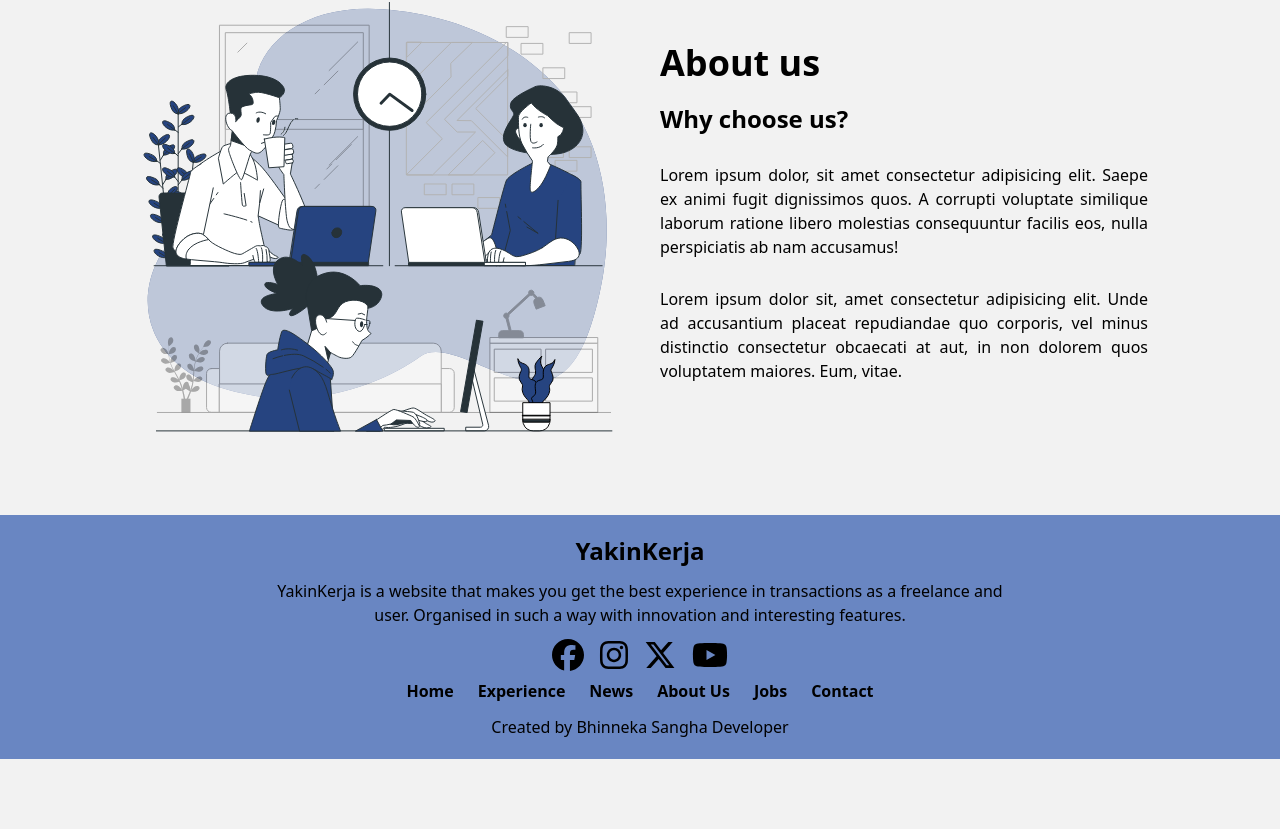
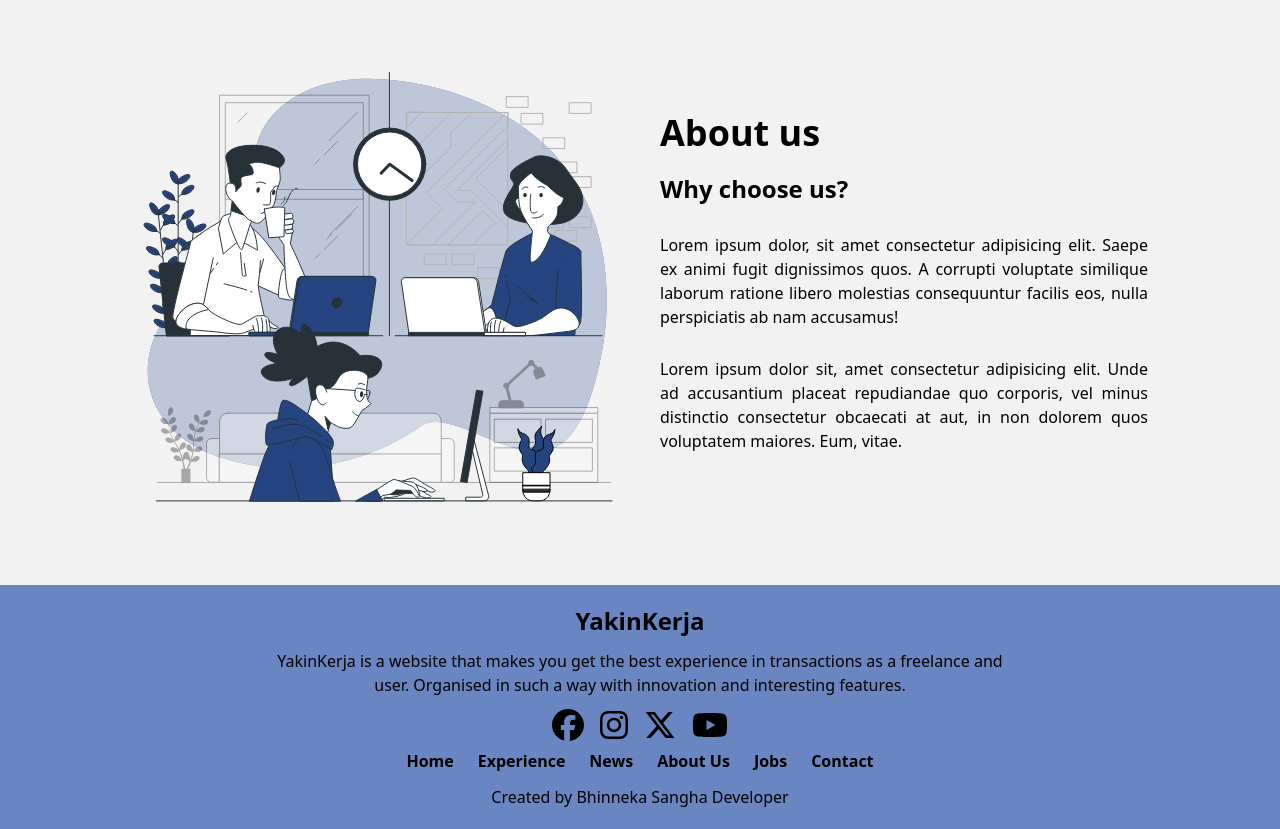
Before and after one commit to repiyann/freelance, a React (Vite) app in the folder frontend/: page / in a window 1280 px wide. Shown: the part 1195-2024 px from the top of the page. Before the commit the page ends 1954 px from the top, so only its background shows below. Built offline with nearby package versions, Linux system fonts and the light colour scheme.

Commit message:
fix(scroll): fix scrollTo

```diff
--- a/frontend/src/pages/home.tsx
+++ b/frontend/src/pages/home.tsx
@@ -34,6 +34,15 @@ function Home() {
 	useEffect(() => {
 		imageLoaded && setLoading(false)
 	}, [imageLoaded])
+
+	function scrollToHome() {
+		window.scrollTo({ top: 0, behavior: 'smooth' })
+	}
+
+	function scrollToAbout() {
+		const aboutSection = document.getElementById('about')
+		aboutSection && aboutSection.scrollIntoView({ behavior: 'smooth' })
+	}
 
 	return (
 		<>
@@ -133,8 +142,8 @@ function Home() {
 				</div>
 			</section>
 
-			<section id="about">
-				<div className="px-5 py-20 flex bg-[#f2f2f2] dark:bg-[#282828] justify-center items-center md:pt-5 md:pb-12 md:px-10 lg:px-[132px] md:grid md:grid-cols-2 md:gap-10">
+			<section id="about" className='pt-[70px] bg-[#f2f2f2] dark:bg-[#282828]'>
+				<div className="px-5 flex bg-[#f2f2f2] dark:bg-[#282828] justify-center items-center md:pt-5 md:pb-12 md:px-10 lg:px-[132px] md:grid md:grid-cols-2 md:gap-10">
 					<div className="col-start-1 col-end-1 mt-5">
 						<img
 							src={aboutImage}
@@ -178,10 +187,10 @@ function Home() {
 						<FontAwesomeIcon icon={faYoutube} size='2xl' className='px-2' />
 					</div>
 					<div className="flex flex-col md:flex-row justify-center items-center">
-						<h3 className="px-1 font-bold md:px-3 dark:text-white">Home</h3>
+						<a onClick={scrollToHome} className="px-1 font-bold md:px-3 cursor-pointer dark:text-white">Home</a>
 						<h3 className="px-1 font-bold md:px-3 dark:text-white">Experience</h3>
 						<h3 className="px-1 font-bold md:px-3 dark:text-white">News</h3>
-						<h3 className="px-1 font-bold md:px-3 dark:text-white">About Us</h3>
+						<a onClick={scrollToAbout} className="px-1 font-bold md:px-3 cursor-pointer dark:text-white">About Us</a>
 						<h3 className="px-1 font-bold md:px-3 dark:text-white">Jobs</h3>
 						<h3 className="px-1 font-bold md:px-3 dark:text-white">Contact</h3>
 					</div>
```
